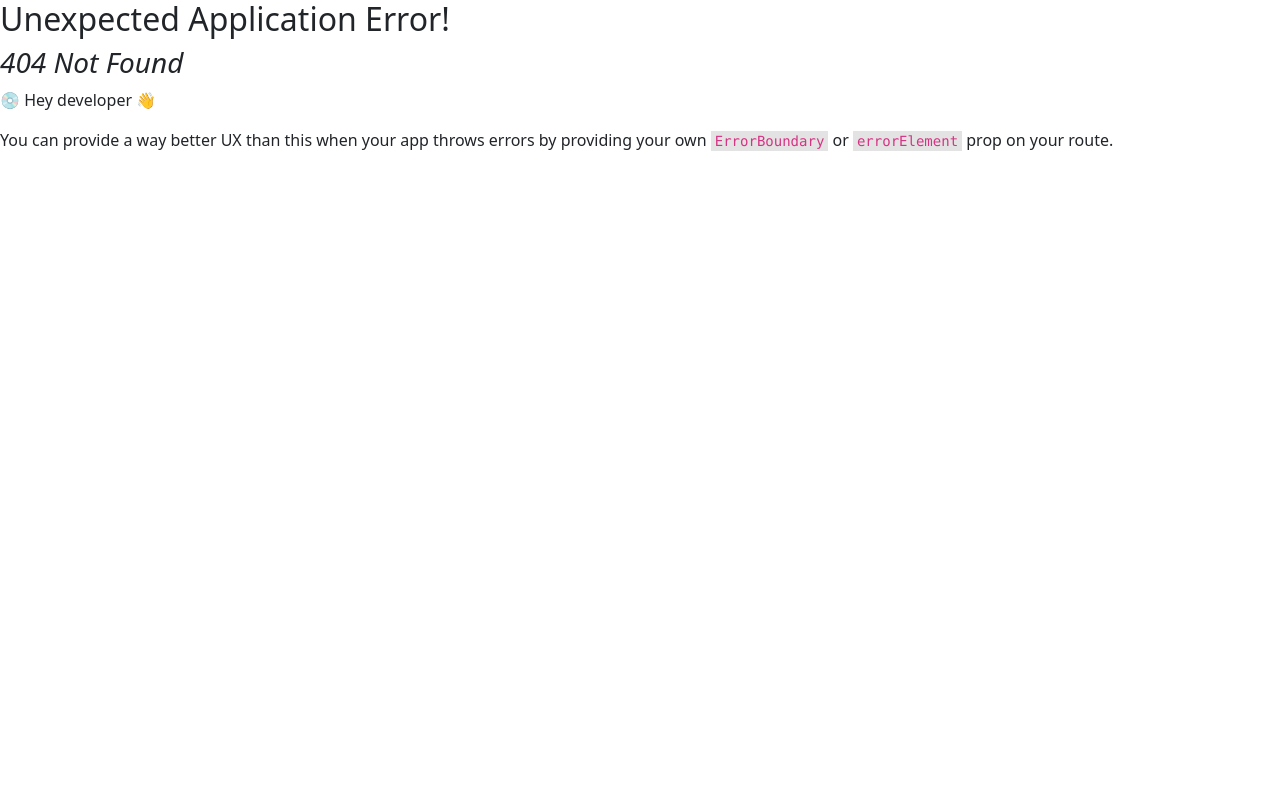
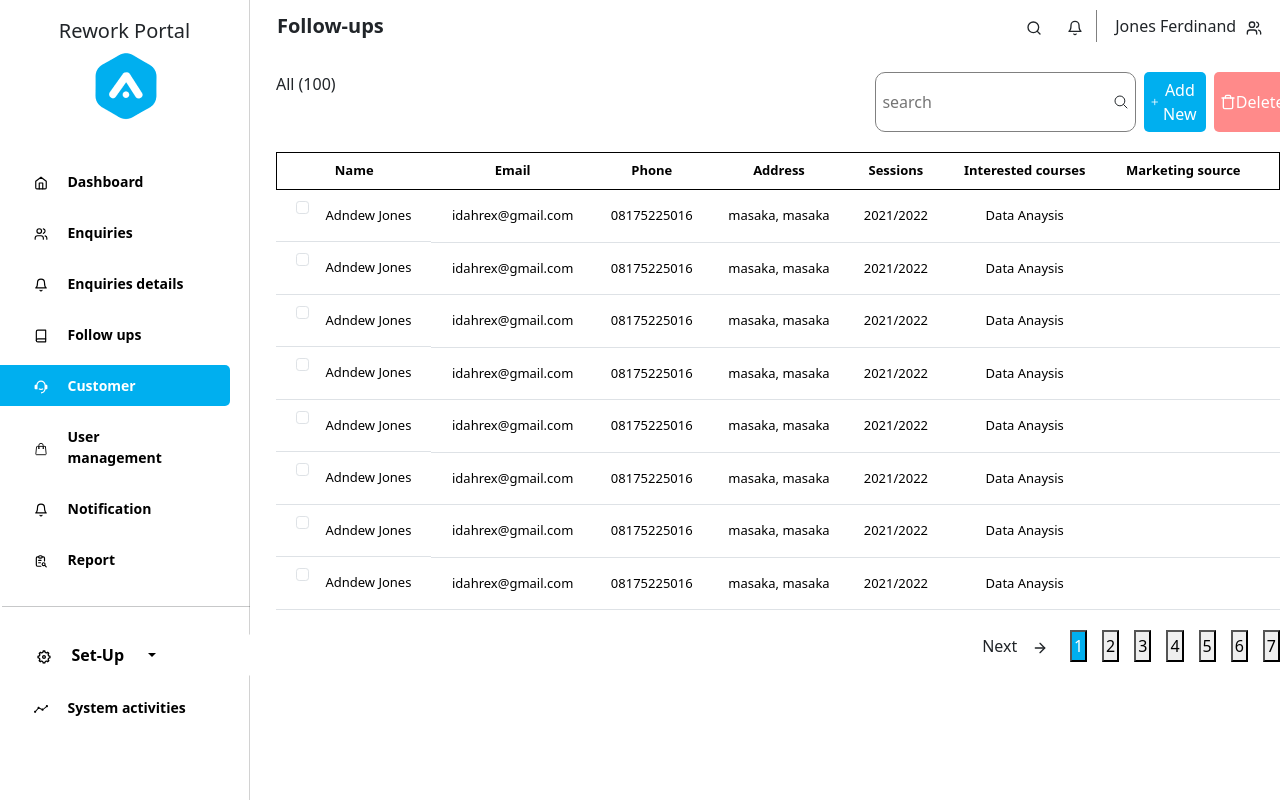
Before and after one commit to jneralrex/rework-enquiry, a React (Vite) app: page /drawer/customer in a window 1280 px wide. Before the commit this address had no page. Built offline with nearby package versions, Linux system fonts and the light colour scheme.

Commit message:
Customer and user managemnt page created

```diff
--- a/src/App.jsx
+++ b/src/App.jsx
@@ -7,28 +7,31 @@ import {
 import Login from "./authentication/Login";
 import Drawer from "./components/Drawer";
 import Dashboard from "./pages/Dashboard";
-import Students from "./pages/Students";
+import Enquiry from "./pages/Enquiry";
 import EnquiryDetails from "./pages/EnquiryDetails";
 import Followups from "./pages/Followups";
+import Customer from "./pages/Customer";
+import UserManagement from "./pages/UserManagement";
 
 const router = createBrowserRouter(
   createRoutesFromElements(
-  <Route>
-    <Route path='/' element={<Login/>}/>
-    <Route path='drawer' element={<Drawer/>}>
-    <Route path='dashboard' element={<Dashboard/>}/>
-    <Route path='students' element={<Students/>}/>
-    <Route path='courses' element={<Followups/>}/>
-    <Route path='enquiry-details' element={<EnquiryDetails/>}/>
-
+    <Route>
+      <Route path='/' element={<Login />} />
+      <Route path='drawer' element={<Drawer />}>
+        <Route path='dashboard' element={<Dashboard />} />
+        <Route path='enquiry' element={<Enquiry />} />
+        <Route path='follow-up' element={<Followups />} />
+        <Route path='enquiry-details' element={<EnquiryDetails />} />
+        <Route path='customer' element={<Customer />} />
+        <Route path='user-management' element={<UserManagement />} />
+      </Route>
     </Route>
-  </Route>
-)
+  )
 );
 
 const App = () => {
   return (
-      <RouterProvider router={router} />
+    <RouterProvider router={router} />
   );
 };
 
--- a/src/components/Drawer.jsx
+++ b/src/components/Drawer.jsx
@@ -26,25 +26,25 @@ const Drawer = () => {
             <NavLink to='/drawer/dashboard' className={({ isActive }) => isActive ? "link active-link" : "link"}>
               <div><FiHome /></div>Dashboard
             </NavLink>
-            <NavLink to='/drawer/students' className={({ isActive }) => isActive ? "link active-link" : "link"}>
+            <NavLink to='/drawer/enquiry' className={({ isActive }) => isActive ? "link active-link" : "link"}>
               <div><LuUsers /></div>Enquiries
             </NavLink>
             <NavLink to='/drawer/enquiry-details' className={({ isActive }) => isActive ? "link active-link" : "link"}>
               <div><FiBell /></div>Enquiries details
             </NavLink>
-            <NavLink to='/drawer/courses' className={({ isActive }) => isActive ? "link active-link" : "link"}>
+            <NavLink to='/drawer/follow-up' className={({ isActive }) => isActive ? "link active-link" : "link"}>
               <div><FiBook /></div>Follow ups
             </NavLink>
-            <NavLink to='/drawer/projects' className={({ isActive }) => isActive ? "link active-link" : "link"}>
+            <NavLink to='/drawer/customer' className={({ isActive }) => isActive ? "link active-link" : "link"}>
               <div><RiCustomerService2Fill /></div>Customer
             </NavLink>
-            <NavLink to='/drawer/trainers' className={({ isActive }) => isActive ? "link active-link" : "link"}>
+            <NavLink to='/drawer/user-management' className={({ isActive }) => isActive ? "link active-link" : "link"}>
               <div>< HiOutlineShoppingBag/></div>User management
             </NavLink>
             <NavLink to='/drawer/notifications' className={({ isActive }) => isActive ? "link active-link" : "link"}>
               <div><FiBell /></div>Notification
             </NavLink>
-            <NavLink to='/drawer/notifications' className={({ isActive }) => isActive ? "link active-link" : "link"}>
+            <NavLink to='/drawer/report' className={({ isActive }) => isActive ? "link active-link" : "link"}>
               <div><TbReportSearch /></div>Report
             </NavLink>
 
--- /dev/null
+++ b/src/pages/Customer.jsx
@@ -0,0 +1,129 @@
+import React, { useState } from 'react'
+import { FiBell, FiPlus, FiArrowRight, FiSearch, FiTrash } from 'react-icons/fi'
+import { LuUsers } from 'react-icons/lu';
+import { IoSearchOutline } from "react-icons/io5";
+import Table from 'react-bootstrap/Table';
+import Form from 'react-bootstrap/Form';
+
+
+const Customer = () => {
+  const studentsData = Array(50).fill(null).map((_, idx) => ({
+    name: "Adndew Jones",
+    email: "idahrex@gmail.com",
+    phone: "08175225016",
+    address: "masaka, masaka",
+    session: "2021/2022",
+    interestedCourse: "Data Anaysis",
+    marketingSource: "",
+  }));
+
+  const [currentPage, setCurrentPage] = useState(1);
+  const itemsPerPage = 8;
+
+  // Slicing data for pagination
+  const displayedData = studentsData.slice(
+    (currentPage - 1) * itemsPerPage,
+    currentPage * itemsPerPage
+  );
+
+
+  const handlePageChange = (pageNumber) => setCurrentPage(pageNumber);
+
+  return (
+    <div className="followup-container">
+      <div className="enquiry-header">
+        <div className="enquiry-header-left">
+          <div className="header-title">Follow-ups</div>
+          <div className="header-icons">
+            <div><FiSearch /></div>
+            <div><FiBell /></div>
+          </div>
+        </div>
+        <div className="enquiry-header-right">
+          <div>Jones Ferdinand</div>
+          <div><LuUsers /></div>
+        </div>
+      </div>
+      <div style={{ display: 'flex', width: '100%', justifyContent: 'space-between', paddingRight: '5px', marginBottom: '20px' }}>
+        <div>All (100)</div>
+        <div className='' style={{ display: 'flex', gap: '8px', width: '40%', }}>
+          <div style={{ border: '1px solid gray', display: 'flex', alignItems: 'center', padding: '6px', borderRadius: '10px' }}>
+            <input type="text" placeholder='search' style={{ border: 'none', }} />
+            <IoSearchOutline />
+          </div>
+          <button style={{ padding: '6px', display: 'flex', alignItems: 'center', borderRadius: '5px', backgroundColor: '#00afef', border: 'none', color: 'white' }}>
+            <FiPlus />
+            Add New
+          </button>
+          <button style={{ padding: '6px', display: 'flex', alignItems: 'center', borderRadius: '5px', backgroundColor: '#ff8a8a', border: 'none', color: 'white' }}>
+            <FiTrash />
+            Delete
+          </button>
+        </div>
+      </div>
+
+      <Table className="table">
+        <thead style={{ border: '1px solid black', borderRadius: '5px 0px 5px 0px' }}>
+          <tr>
+            <th>Name</th>
+            <th>Email</th>
+            <th>Phone</th>
+            <th>Address</th>
+            <th>Sessions</th>
+            <th>Interested courses</th>
+            <th>Marketing source</th>
+          </tr>
+        </thead>
+        <tbody>
+          {displayedData.map((student, idx) => (
+            <tr key={idx}>
+              <td style={{ display: 'flex ', justifyContent: 'center', alignContent: 'center', alignItems: 'center' }}> <Form>
+                {['checkbox',].map((type) => (
+                  <div key={`inline-${type}`} className="mb-3">
+                    <Form.Check
+                      inline
+                      name="group1"
+                      type={type}
+                      id={`inline-${type}-1`}
+                    />
+
+                  </div>
+                ))}
+              </Form>{student.name}</td>
+              <td>{student.email}</td>
+              <td>{student.phone}</td>
+              <td>{student.address}</td>
+              <td>{student.session}</td>
+              <td>{student.interestedCourse}</td>
+              <td>{student.marketingSource}</td>
+              <td>
+
+              </td>
+            </tr>
+          ))}
+        </tbody>
+      </Table>
+
+      {/* Pagination Controls */}
+      <div className="pagination-controls">
+        <div className="next-page-pointer">
+          <div>Next</div>
+          <div><FiArrowRight /></div>
+        </div>
+        <div>
+          {Array(Math.ceil(studentsData.length / itemsPerPage)).fill(null).map((_, idx) => (
+            <button
+              key={idx}
+              className={`page-button ${currentPage === idx + 1 ? 'active' : ''}`}
+              onClick={() => handlePageChange(idx + 1)}
+            >
+              {idx + 1}
+            </button>
+          ))}
+        </div>
+      </div>
+    </div>
+  )
+}
+
+export default Customer
--- a/src/pages/Dashboard.jsx
+++ b/src/pages/Dashboard.jsx
@@ -1,7 +1,7 @@
 import React from "react";
 import Card from "react-bootstrap/Card";
-import { LuFileBadge, LuLink, LuLink2, LuUsers } from "react-icons/lu";
-import { FiHome, FiBook, FiCreditCard, FiBell, FiBarChart, FiSearch, FiLink, FiLink2, FiPlus, FiFilter } from "react-icons/fi";
+import { LuLink2, LuUsers } from "react-icons/lu";
+import {  FiBell, FiSearch, FiPlus, FiFilter } from "react-icons/fi";
 import '../assets/styles/pages/dashboard.css';
 import Table from 'react-bootstrap/Table';
 import Dropdown from 'react-bootstrap/Dropdown';
--- a/src/pages/Students.jsx
+++ b/src/pages/Enquiry.jsx
@@ -7,7 +7,7 @@ import { FiBell, FiSearch, FiPlus, FiFilter, FiArrowRight } from "react-icons/fi
 import { CiExport } from "react-icons/ci";
 import '../assets/styles/pages/allenquiries.css';
 
-const Students = () => {
+const Enquiry = () => {
   const studentsData = Array(50).fill(null).map((_, idx) => ({
     source: "Amazon",
     description: "Entertainment",
@@ -77,8 +77,6 @@ const Students = () => {
     <p className="card-number">5</p>
   </Card>
 </div>
-
-
       <div className="button-group">
         <div className="custom-button">
           <FiPlus size={20} />
@@ -156,4 +154,4 @@ const Students = () => {
   );
 };
 
-export default Students;
+export default Enquiry;
--- /dev/null
+++ b/src/pages/UserManagement.jsx
@@ -0,0 +1,116 @@
+import React, { useState } from 'react'
+import { FiBell, FiPlus, FiArrowRight, FiSearch, FiTrash } from 'react-icons/fi'
+import { LuUsers } from 'react-icons/lu';
+import { IoSearchOutline } from "react-icons/io5";
+import Table from 'react-bootstrap/Table';
+import Form from 'react-bootstrap/Form';
+
+const UserManagement = () => {
+  const studentsData = Array(50).fill(null).map((_, idx) => ({
+    name: "Andrea James",
+    role: "",
+    email: "idahrex@gmail.com",
+    createdAt: "22/24/2023",
+    action: "",
+  }));
+
+  const [currentPage, setCurrentPage] = useState(1);
+  const itemsPerPage = 8;
+
+  // Slicing data for pagination
+  const displayedData = studentsData.slice(
+    (currentPage - 1) * itemsPerPage,
+    currentPage * itemsPerPage
+  );
+
+
+  const handlePageChange = (pageNumber) => setCurrentPage(pageNumber);
+
+  return (
+    <div className="container">
+    <div className="header-container">
+      <div className="header-left">
+        <div style={{ fontWeight: "700", fontSize: "20px" }}>All Enquiries</div>
+        <div className="icon-group">
+          <div><FiSearch /></div>
+          <div><FiBell /></div>
+        </div>
+      </div>
+      <div className="header-right">
+        <div>Jones Ferdinand</div>
+        <div><LuUsers /></div>
+      </div>
+    </div>
+
+    <div style={{ display: 'flex', width: '100%', justifyContent: 'space-between', marginBottom: '20px' }}>
+        <div>All (100)</div>
+        <div className='' style={{ display: 'flex', justifyContent:'space-between',  width: '40%', marginLeft:'auto'}}>
+          <div style={{ border: '1px solid gray', display: 'flex', alignItems: 'center', padding: '6px', borderRadius: '10px', marginLeft:'50px' }}>
+            <input type="text" placeholder='search' style={{ border: 'none', }} />
+            <IoSearchOutline />
+          </div>
+          <button style={{ padding: '6px', display: 'flex', alignItems: 'center', borderRadius: '5px', backgroundColor: '#00afef', border: 'none', color: 'white' }}>
+            <FiPlus />
+            Add New
+          </button>
+        </div>
+      </div>
+
+      <Table className="table">
+      <thead style={{ border: '1px solid black', borderRadius: '5px 0px 5px 0px' }}>
+      <tr>
+            <th>Name</th>
+            <th>Role</th>
+            <th>Email</th>
+            <th>Created At</th>
+            <th>Action</th>
+          </tr>
+        </thead>
+        <tbody>
+          {displayedData.map((student, idx) => (
+            <tr key={idx}>
+              <td style={{ display: 'flex ', justifyContent: 'center', alignContent: 'center', alignItems: 'center' }}> <Form>
+                {['checkbox',].map((type) => (
+                  <div key={`inline-${type}`} className="mb-3">
+                    <Form.Check
+                      inline
+                      name="group1"
+                      type={type}
+                      id={`inline-${type}-1`}
+                    />
+
+                  </div>
+                ))}
+              </Form>{student.name}</td>
+              <td>{student.role}</td>
+              <td>{student.email}</td>
+              <td>{student.createdAt}</td>
+              <td>{student.action}</td>
+            </tr>
+          ))}
+        </tbody>
+      </Table>
+
+      {/* Pagination Controls */}
+      <div className="pagination-controls">
+        <div className="next-page-pointer">
+          <div>Next</div>
+          <div><FiArrowRight /></div>
+        </div>
+        <div>
+          {Array(Math.ceil(studentsData.length / itemsPerPage)).fill(null).map((_, idx) => (
+            <button
+              key={idx}
+              className={`page-button ${currentPage === idx + 1 ? 'active' : ''}`}
+              onClick={() => handlePageChange(idx + 1)}
+            >
+              {idx + 1}
+            </button>
+          ))}
+        </div>
+      </div>
+  </div>
+  )
+}
+
+export default UserManagement
```
Also changed, not shown: src/pages/Payments.jsx (deleted, +0 -9 lines).
